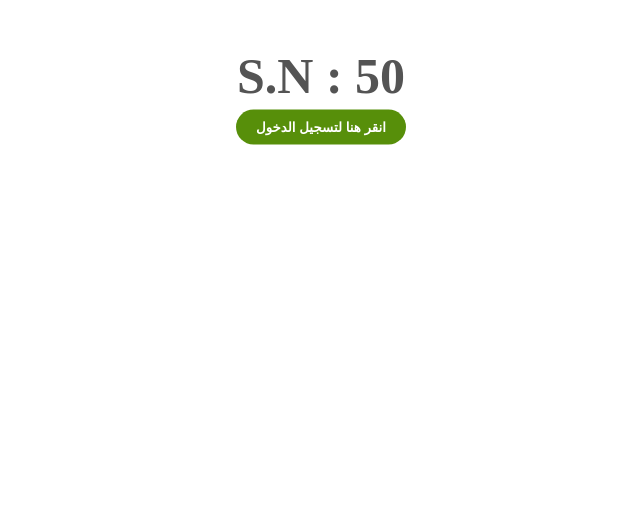
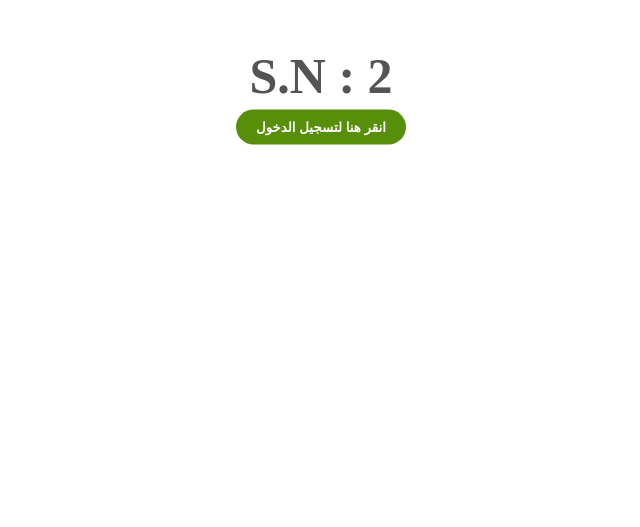
Before and after one commit to ALEmadTransport/account_2, a plain HTML site: page index.html in a window 1280 px wide. Shown: the part 273-800 px from the top of the page, without its empty margins (319-959 px from the left). Drawn offline with Linux system fonts and the light colour scheme.

Commit message:
Update index.html

```diff
--- a/index.html
+++ b/index.html
@@ -49,7 +49,7 @@
 
 <body>
     <img src="background.png" alt="">
-    <span class="sn-label">S.N : 50</span>
+    <span class="sn-label">S.N : 2</span>
     <br>
     <br>
     <br>
```
